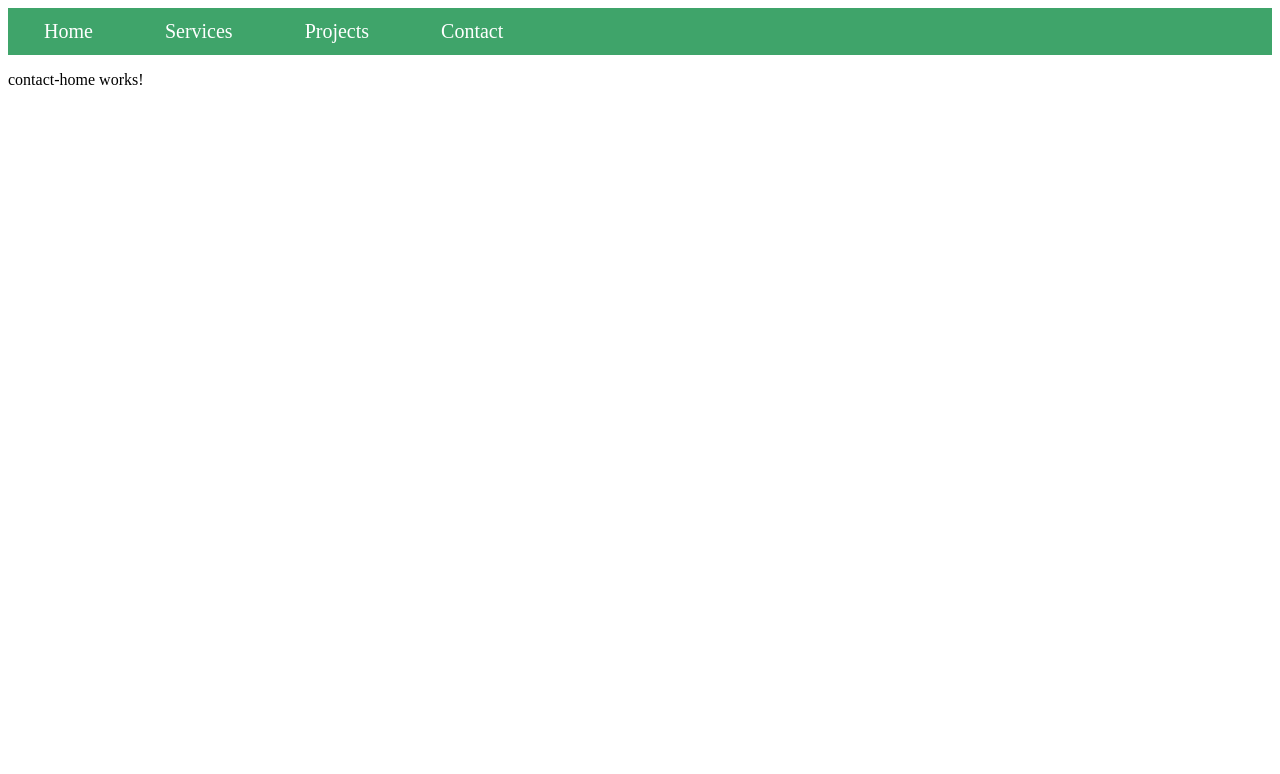
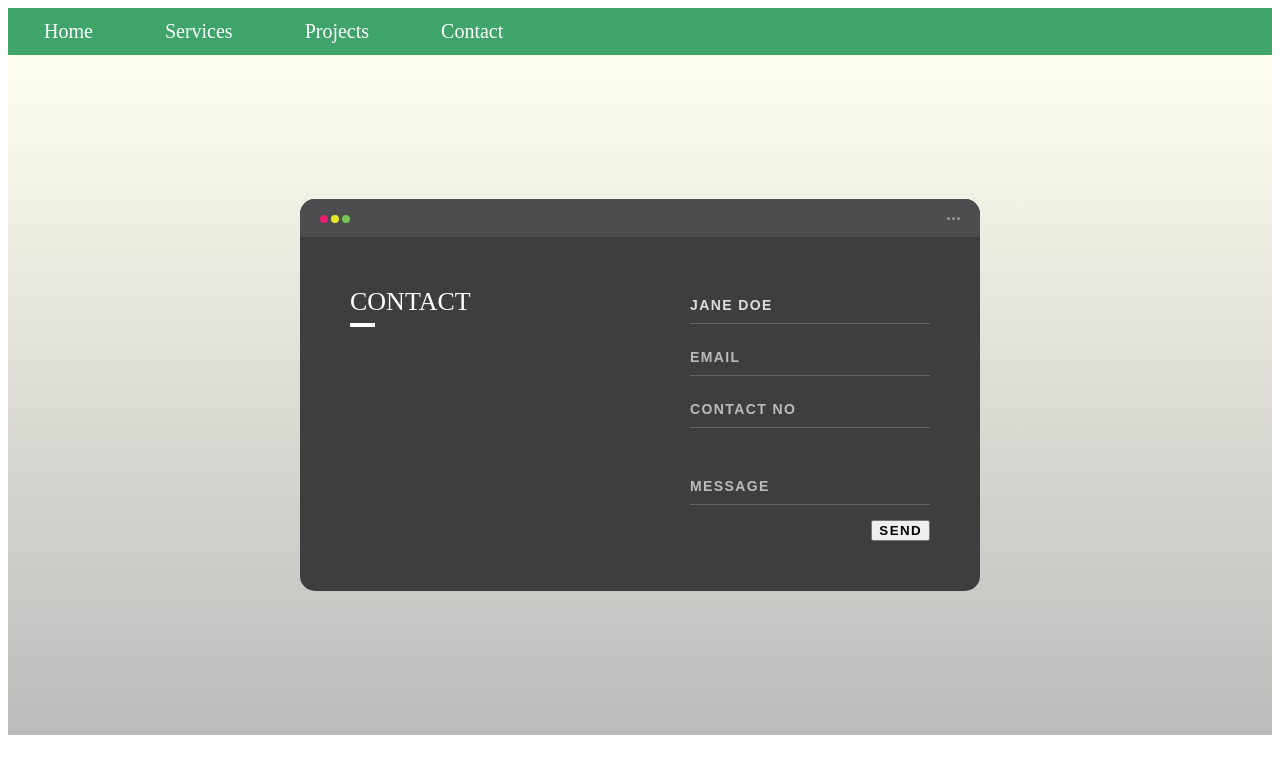
Before and after one commit to mikedropmedia/zybook-app, an Angular app: page /contact in a window 1280 px wide. Shown: the top 774 px of the page. Built offline with nearby package versions, Linux system fonts and the light colour scheme.

Commit message:
Updated contact page html and styled

```diff
--- a/src/app/contact/contact-home/contact-home.component.css
+++ b/src/app/contact/contact-home/contact-home.component.css
@@ -0,0 +1,233 @@
+*,
+*:before,
+*:after {
+  box-sizing: border-box;
+  -webkit-font-smoothing: antialiased;
+  -moz-osx-font-smoothing: grayscale;
+}
+
+body,
+button,
+input {
+  font-weight: 700;
+  letter-spacing: 1.4px;
+}
+
+.background {
+  display: flex;
+  min-height: 85vh;
+  background: linear-gradient(to bottom, ivory 0%, #bbb 100%);
+}
+
+.container {
+  flex: 0 1 700px;
+  margin: auto;
+  padding: 10px;
+}
+
+.screen {
+  position: relative;
+  background: #3e3e3e;
+  border-radius: 15px;
+}
+
+.screen:after {
+  content: "";
+  display: block;
+  position: absolute;
+  top: 0;
+  left: 20px;
+  right: 20px;
+  bottom: 0;
+  border-radius: 15px;
+  box-shadow: 0 20px 40px rgba(0, 0, 0, 0.4);
+  z-index: -1;
+}
+
+.screen-header {
+  display: flex;
+  align-items: center;
+  padding: 10px 20px;
+  background: #4d4d4f;
+  border-top-left-radius: 15px;
+  border-top-right-radius: 15px;
+}
+
+.screen-header-left {
+  margin-right: auto;
+}
+
+.screen-header-button {
+  display: inline-block;
+  width: 8px;
+  height: 8px;
+  margin-right: 3px;
+  border-radius: 8px;
+  background: white;
+}
+
+.screen-header-button.close {
+  background: #ed1c6f;
+}
+
+.screen-header-button.maximize {
+  background: #e8e925;
+}
+
+.screen-header-button.minimize {
+  background: #74c54f;
+}
+
+.screen-header-right {
+  display: flex;
+}
+
+.screen-header-ellipsis {
+  width: 3px;
+  height: 3px;
+  margin-left: 2px;
+  border-radius: 8px;
+  background: #999;
+}
+
+.screen-body {
+  display: flex;
+}
+
+.screen-body-item {
+  flex: 1;
+  padding: 50px;
+}
+
+.screen-body-item.left {
+  display: flex;
+  flex-direction: column;
+}
+
+.app-title {
+  display: flex;
+  flex-direction: column;
+  position: relative;
+  color: #fff;
+  font-size: 26px;
+}
+
+.app-title:after {
+  content: "";
+  display: block;
+  position: absolute;
+  left: 0;
+  bottom: -10px;
+  width: 25px;
+  height: 4px;
+  background: #fff;
+}
+
+.app-contact {
+  margin-top: auto;
+  font-size: 12px;
+  color: #fff;
+}
+
+.app-form-group {
+  margin-bottom: 15px;
+}
+
+.app-form-group.message {
+  margin-top: 40px;
+}
+
+.app-form-group.buttons {
+  margin-bottom: 0;
+  text-align: right;
+}
+
+.app-form-control {
+  width: 100%;
+  padding: 10px 0;
+  background: none;
+  border: none;
+  border-bottom: 1px solid #666;
+  color: #ddd;
+  font-size: 14px;
+  text-transform: uppercase;
+  outline: none;
+  transition: border-color 0.2s;
+}
+
+.app-form-control::placeholder {
+  color: #bbb;
+}
+
+.app-form-control:focus {
+  border-bottom-color: #ddd;
+}
+
+.app-form-button {
+  background: none;
+  border: none;
+  color: #fff;
+  font-size: 14px;
+  cursor: pointer;
+  outline: none;
+}
+
+.app-form-send:hover {
+  color: rgba(9, 216, 9, 0.878);
+}
+.credits {
+  display: flex;
+  justify-content: center;
+  align-items: center;
+  margin-top: 20px;
+  color: #ffa4bd;
+  font-family: "Roboto Condensed", sans-serif;
+  font-size: 16px;
+  font-weight: normal;
+}
+
+.credits-link {
+  display: flex;
+  align-items: center;
+  color: #fff;
+  font-weight: bold;
+  text-decoration: none;
+}
+
+.dribbble {
+  width: 20px;
+  height: 20px;
+  margin: 0 5px;
+}
+
+@media screen and (max-width: 520px) {
+  .screen-body {
+    flex-direction: column;
+  }
+
+  .screen-body-item.left {
+    margin-bottom: 30px;
+  }
+
+  .app-title {
+    flex-direction: row;
+  }
+
+  .app-title span {
+    margin-right: 12px;
+  }
+
+  .app-title:after {
+    display: none;
+  }
+}
+
+@media screen and (max-width: 600px) {
+  .screen-body {
+    padding: 40px;
+  }
+
+  .screen-body-item {
+    padding: 0;
+  }
+}
--- a/src/app/contact/contact-home/contact-home.component.html
+++ b/src/app/contact/contact-home/contact-home.component.html
@@ -1 +1,51 @@
-<p>contact-home works!</p>
+<div class="background">
+  <div class="container">
+    <div class="screen">
+      <div class="screen-header">
+        <div class="screen-header-left">
+          <div class="screen-header-button close"></div>
+          <div class="screen-header-button maximize"></div>
+          <div class="screen-header-button minimize"></div>
+        </div>
+        <div class="screen-header-right">
+          <div class="screen-header-ellipsis"></div>
+          <div class="screen-header-ellipsis"></div>
+          <div class="screen-header-ellipsis"></div>
+        </div>
+      </div>
+
+      <div class="screen-body">
+        <div class="screen-body-item left">
+          <div class="app-title">
+            <span>CONTACT </span>
+          </div>
+          <div class="app-contact"></div>
+        </div>
+
+        <div class="screen-body-item">
+          <div class="app-form">
+            <div class="app-form-group">
+              <input
+                class="app-form-control"
+                placeholder="NAME"
+                value="Jane Doe"
+              />
+            </div>
+            <div class="app-form-group">
+              <input class="app-form-control" placeholder="EMAIL" />
+            </div>
+            <div class="app-form-group">
+              <input class="app-form-control" placeholder="CONTACT NO" />
+            </div>
+            <div class="app-form-group message">
+              <input class="app-form-control" placeholder="MESSAGE" />
+            </div>
+            <div class="app-form-group buttons">
+              <button class="app-form-send">SEND</button>
+            </div>
+          </div>
+        </div>
+      </div>
+    </div>
+  </div>
+</div>
```
